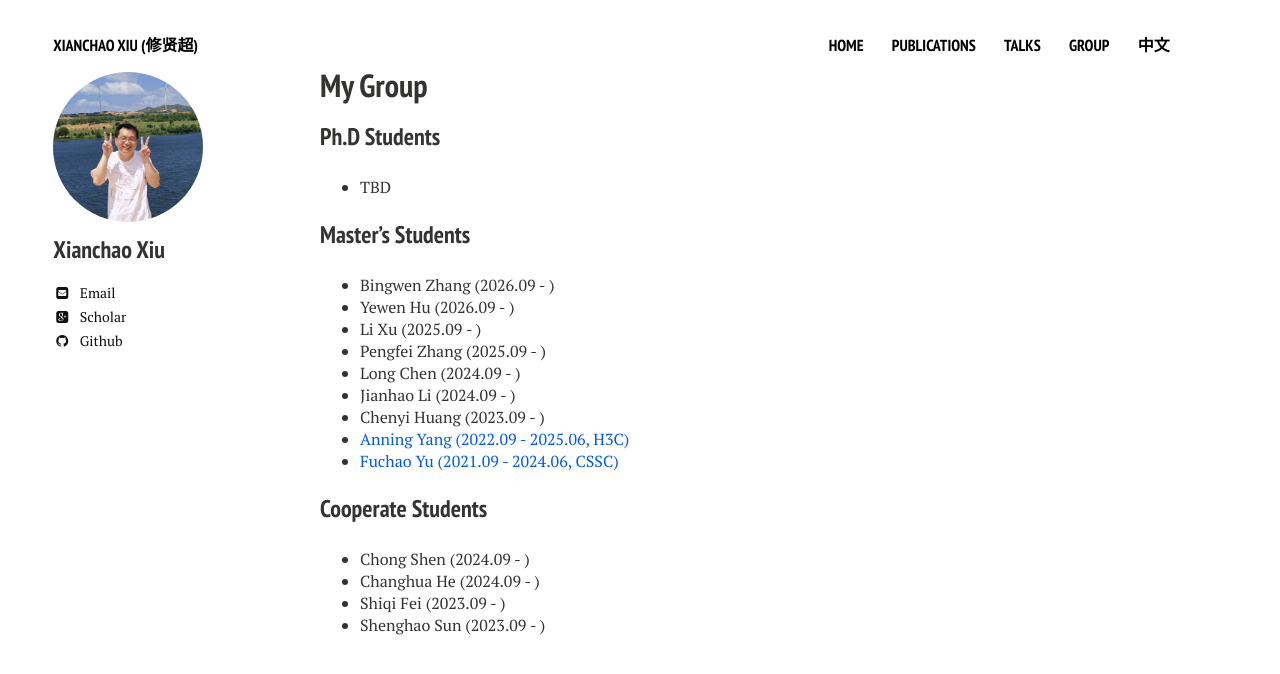
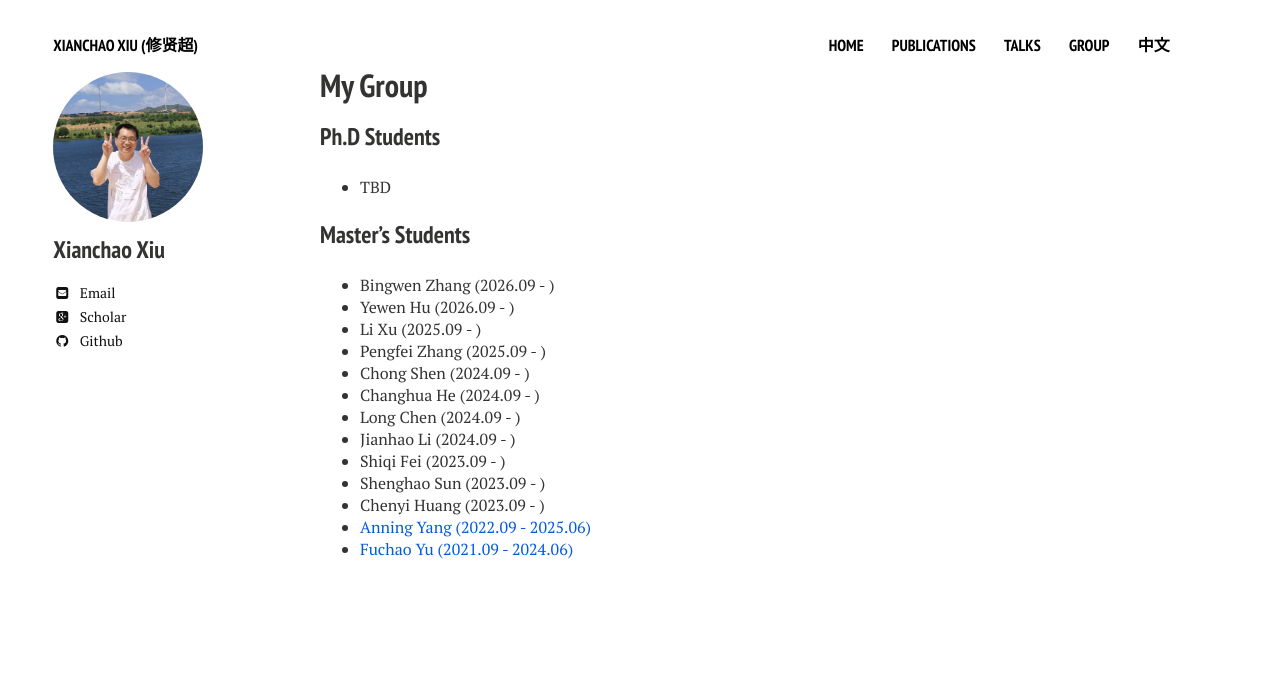
Before and after one commit to xianchaoxiu/xianchaoxiu.github.io, a Jekyll site: the page built from group/index.md, in a window 1280 px wide. Shown: the top 674 px of the page. Built offline with Jekyll 4.4.1, drawn with Linux system fonts in a browser that asks for light colours; nearby versions of some CDN libraries.

Commit message:
Update index.md

```diff
--- a/group/index.md
+++ b/group/index.md
@@ -16,15 +16,12 @@ share: false
 * Yewen Hu (2026.09 - )  <br>
 * Li Xu (2025.09 - )  <br>
 * Pengfei Zhang (2025.09 - ) <br>
+* Chong Shen (2024.09 - )  <br>
+* Changhua He (2024.09 - )  <br>
 * Long Chen (2024.09 - )  <br>
 * Jianhao Li (2024.09 - ) <br>
-* Chenyi Huang (2023.09 - ) <br>
-* <a href="../group/2025-Yang.pdf" class="textlink" target="_blank"> Anning Yang (2022.09 - 2025.06, H3C)</a> <br>
-* <a href="../group/2024-Yu.pdf" class="textlink" target="_blank"> Fuchao Yu (2021.09 - 2024.06, CSSC)</a> <br>
-
-
-### Cooperate Students
-* Chong Shen (2024.09 - )  <br>
-* Changhua He (2024.09 - )  <br>
 * Shiqi Fei (2023.09 - ) <br>
 * Shenghao Sun (2023.09 - ) <br>
+* Chenyi Huang (2023.09 - ) <br>
+* <a href="../group/2025-Yang.pdf" class="textlink" target="_blank"> Anning Yang (2022.09 - 2025.06)</a> <br>
+* <a href="../group/2024-Yu.pdf" class="textlink" target="_blank"> Fuchao Yu (2021.09 - 2024.06)</a> <br>
```
